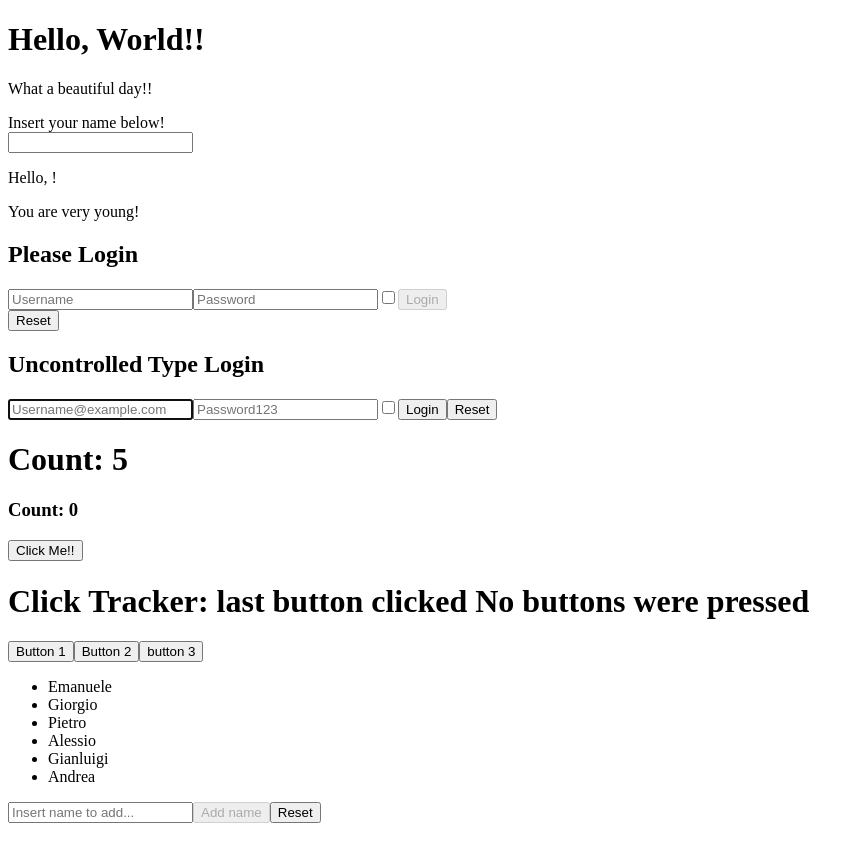
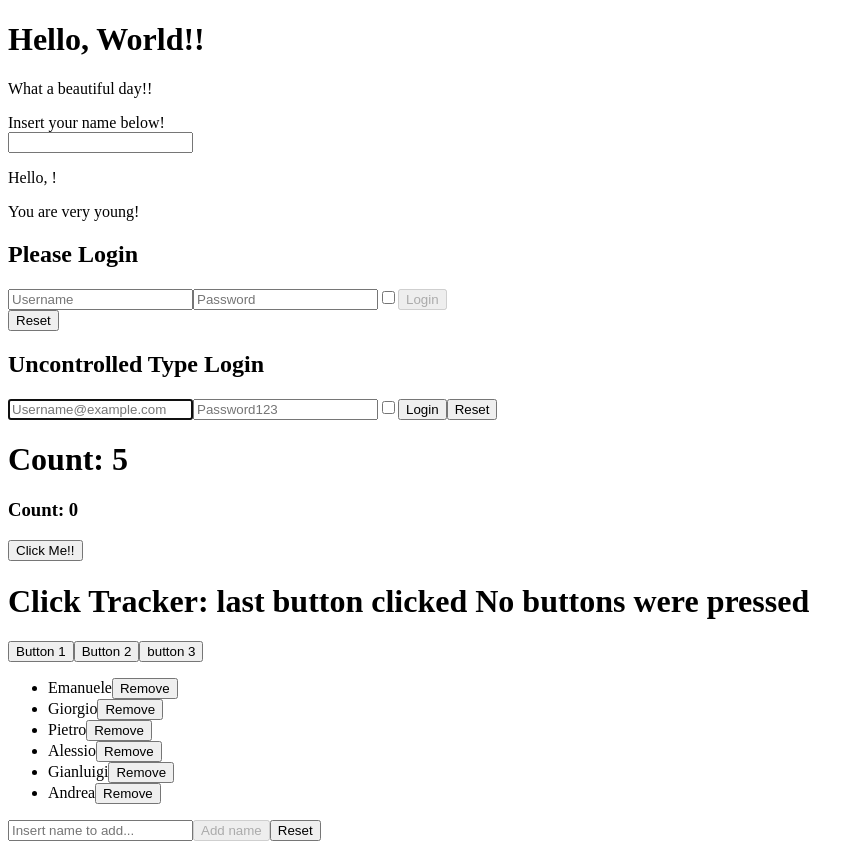
Before and after one commit to Simulaemanuele/react-exercises, a React (Create React App) app: page / in a window 1280 px wide. Shown: the whole page, without its empty margins (0-863 px from the left). Built offline with nearby package versions, Linux system fonts and the light colour scheme.

Commit message:
exercise: Forms-Lists-and-Styling/lists-06 done

```diff
--- a/src/TodoList.js
+++ b/src/TodoList.js
@@ -24,19 +24,31 @@ export class TodoList extends React.Component {
             names: []
         })
     }
+
+    // handlerRemoveAddedNames = () => {
+    //     this.state.splice(index, 1);
+
+    //     this.setState({
+    //         names: this.state.names
+    //     })
+    // }
     render() {
         return (
             <div>
                 <ul>
-                    {this.state.names.map((name, index) => <li key={name + index}>{name}</li>)}
+                    {this.state.names.map((name, index) => <li key={name + index}>{name}
+                    <button onClick={() => {this.state.names.splice(index, 1);
+                    this.setState({
+                            names: this.state.names });
+                            }}>Remove</button></li>)}
                 </ul>
 
                 <input type="text"
-                       name="username"
-                       placeholder="Insert name to add..."
-                       onChange={this.handlerInputChange}
-                       value={this.state.valueInput}
-                       />
+                    name="username"
+                    placeholder="Insert name to add..."
+                    onChange={this.handlerInputChange}
+                    value={this.state.valueInput}
+                />
 
                 <button onClick={this.handlerAddName} disabled={!(this.state.valueInput)}>Add name</button>
                 <button onClick={this.handlerResetNames}>Reset</button>
```
